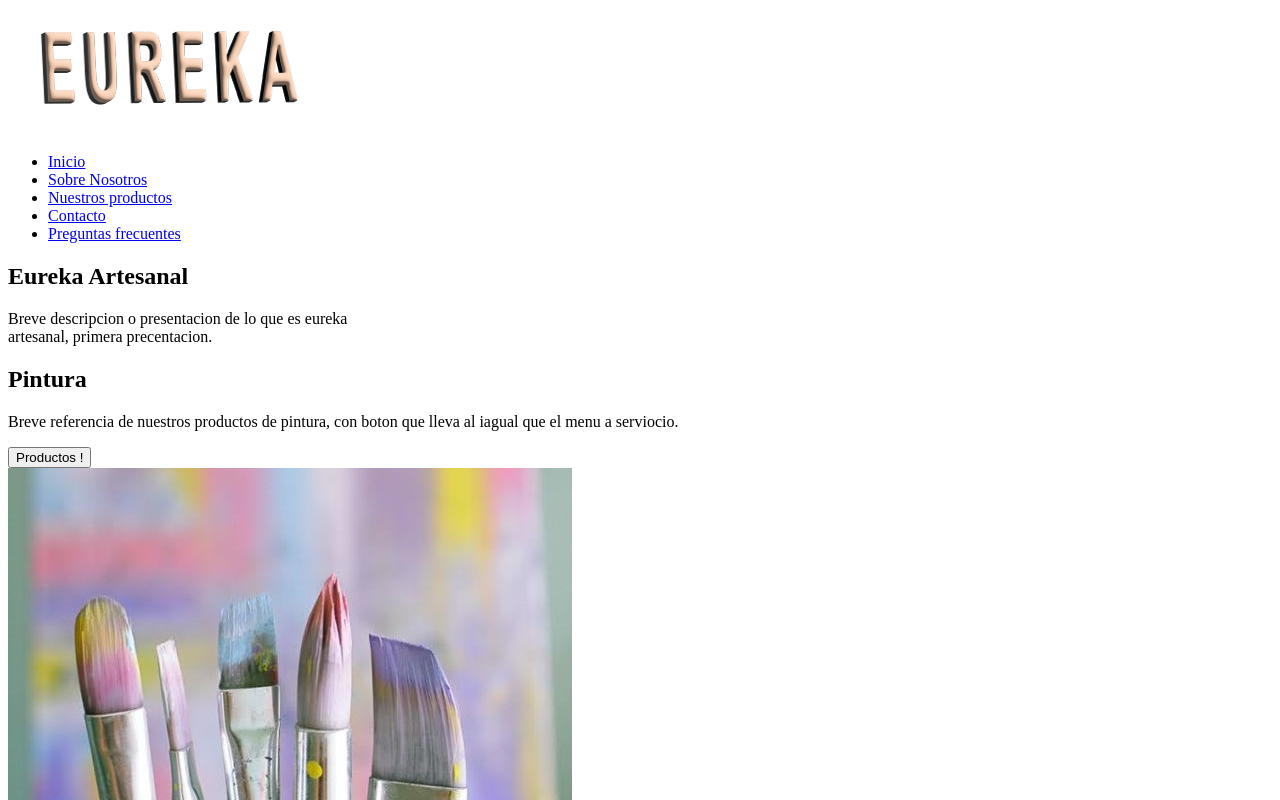
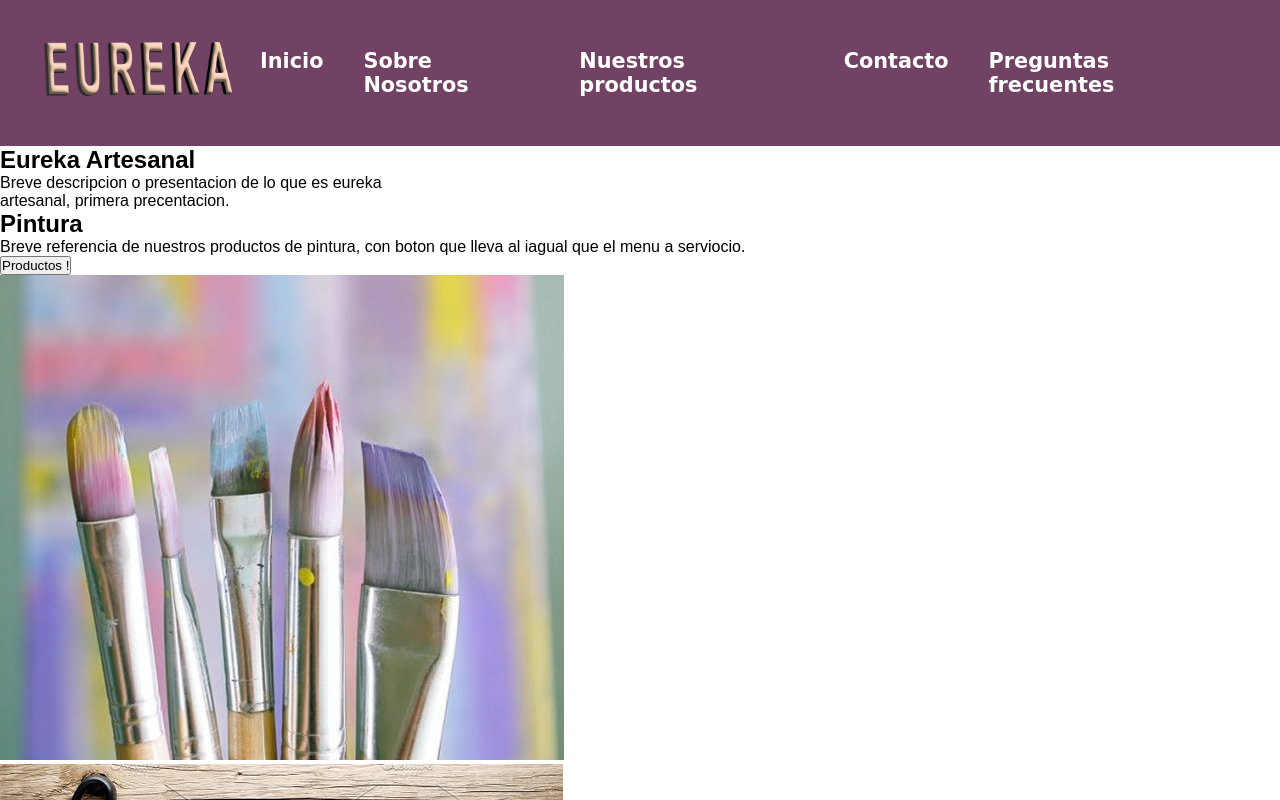
Before and after one commit to lucas-espi/Eureka_proyecto-final-sass, a plain HTML site: page index.html in a window 1280 px wide. Shown: the top 800 px of the page. Drawn offline with Linux system fonts and the light colour scheme.

Commit message:
Agregue style header (color font flex)

```diff
--- a/index.html
+++ b/index.html
@@ -21,7 +21,7 @@
         </div>
         <nav class="conteiner__header--menu">
             <ul class="menu">
-                <li><a href="./index.html">Inicio</a></li>
+                <li><a href="./index.html" class="menu-list" >Inicio</a></li>
                 <li><a href="./pages/nosotros.html" class="menu-list">Sobre Nosotros</a></li>
                 <li><a href="./pages/productos.html" class="menu-list">Nuestros productos</a></li>
                 <li><a href="./pages/contacto.html" class="menu-list">Contacto</a></li>
--- a/style.css
+++ b/style.css
@@ -0,0 +1,63 @@
+* {
+    margin: 0;
+    padding: 0;
+    box-sizing: border-box;
+}
+
+body {
+    width: 100%;
+    height: 100vh;
+    font-family: Arial, Helvetica, sans-serif;
+}
+
+/*STYLE DESKTOP*/
+
+/*-------START HEADER---------*/
+
+#conteiner__header {
+    display: flex;
+    flex-direction: row;
+    justify-content: space-between;
+    align-items: center;
+    background-color: #714263;
+    padding: 25px 0;
+}
+
+.conteiner__header--logo {
+    margin-left: 20px;
+}
+
+.logo-img {
+    width: 220px;
+}
+
+.conteiner__header--menu {
+    display: flex;
+    justify-content: center;
+    align-items: center;
+    margin-right: 25px;
+}
+
+.menu {
+    display: flex;
+    flex-direction: row;
+    list-style-type: none;
+}
+
+.menu li {
+    padding: 20px;
+}
+
+.menu-list {
+    text-decoration: none;
+    color: white;
+    font-size:  1.3rem;
+    font-family: cursive;
+    font-weight: bold;
+}
+.menu-list:hover {
+    color: #C4FCEF;
+}
+
+
+/*-------END HEADER-----------*/
```
